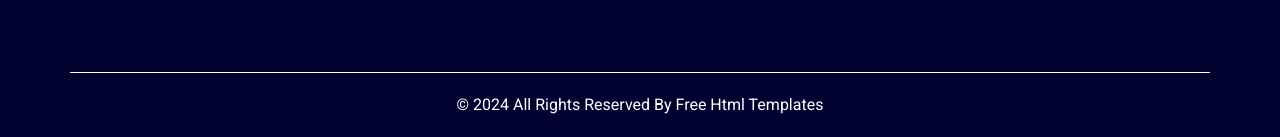
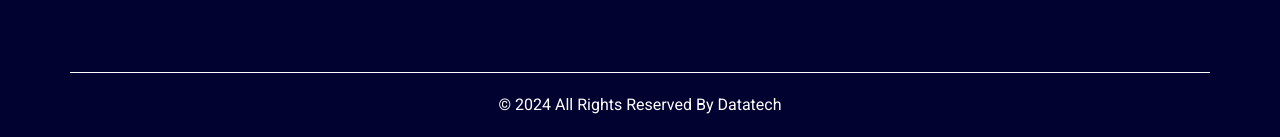
Before and after one commit to EliteDima/EnglischProjekt, a plain HTML site: page service.html in a window 1280 px wide. Shown: the part 1225-1362 px from the top of the page. Drawn offline with Linux system fonts and the light colour scheme; a script that the page names is missing.

Commit message:
Update service.html

```diff
--- a/service.html
+++ b/service.html
@@ -13,7 +13,7 @@
   <meta name="description" content="" />
   <meta name="author" content="" />
 
-  <title>Hostit</title>
+  <title>DATATECH</title>
 
 
   <!-- bootstrap core css -->
@@ -332,7 +332,7 @@
     <div class="container">
       <p>
         &copy; <span id="displayYear"></span> All Rights Reserved By
-        <a href="https://html.design/">Free Html Templates</a>
+        <a href="https://google.de/">Datatech</a>
       </p>
     </div>
   </footer>
```
